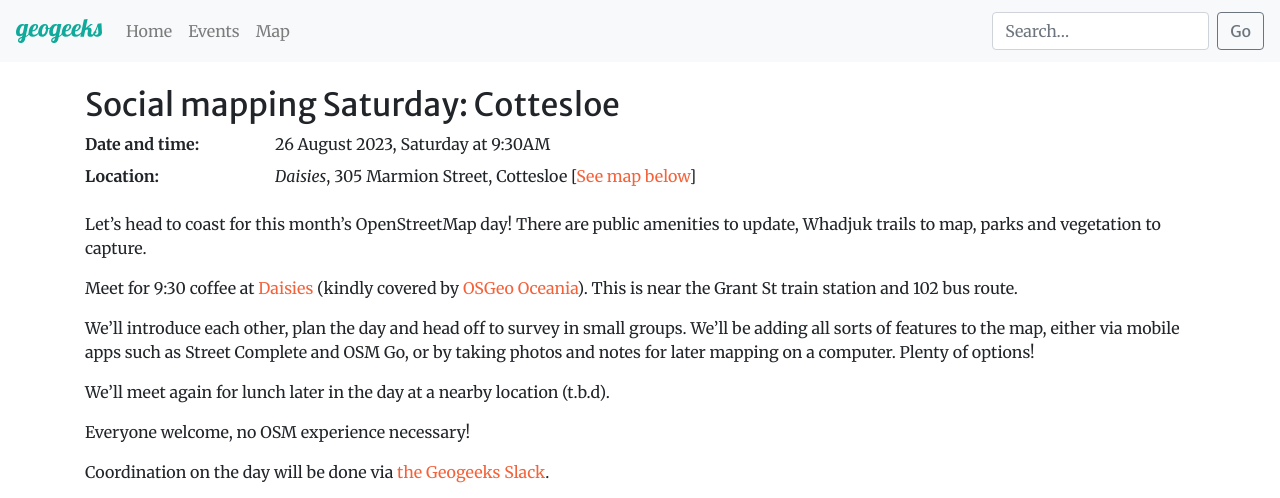
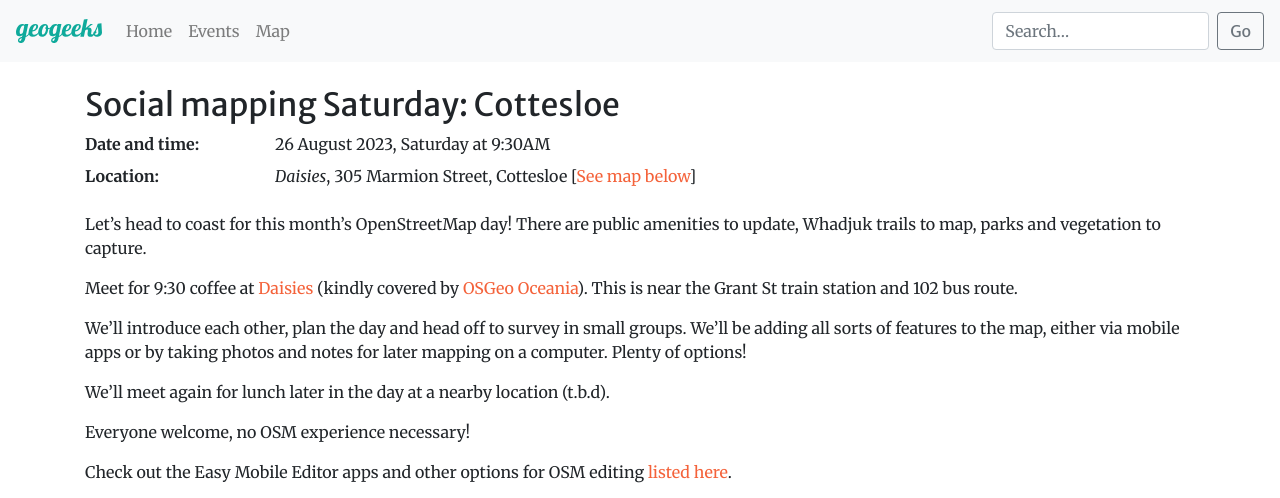
Before and after one commit to geogeeks-au/geogeeks-au.github.io, a Jekyll site: the page built from 2023/0826_osm-cottesloe.md, in a window 1280 px wide. Shown: the top 498 px of the page. Built offline with Jekyll 4.4.1, drawn with Linux system fonts in a browser that asks for light colours; comment, search, counter and statistics services are not loaded.

Commit message:
Update 0826_osm-cottesloe.md

```diff
--- a/2023/0826_osm-cottesloe.md
+++ b/2023/0826_osm-cottesloe.md
@@ -18,10 +18,12 @@ Let's head to coast for this month's OpenStreetMap day! There are public ameniti
 Meet for 9:30 coffee at [Daisies](https://www.daisies.net.au/) (kindly covered by [OSGeo Oceania](https://osgeo-oceania.org)). This is near the Grant St train station and 102 bus route.
 
 We'll introduce each other, plan the day and head off to survey in small groups.
-We'll be adding all sorts of features to the map, either via mobile apps such as Street Complete and OSM Go, or by taking photos and notes for later mapping on a computer. Plenty of options!
+We'll be adding all sorts of features to the map, either via mobile apps or by taking photos and notes for later mapping on a computer. Plenty of options!
 
 We'll meet again for lunch later in the day at a nearby location (t.b.d).
 
 Everyone welcome, no OSM experience necessary!
 
+Check out the Easy Mobile Editor apps and other options for OSM editing [listed here](https://wiki.openstreetmap.org/wiki/Perth/Social_Mapping_Sunday#Getting_Started).
+
 Coordination on the day will be done via [the Geogeeks Slack](https://join.slack.com/t/geogeeks/shared_invite/zt-13fnotoqb-YkyMTmvwZEB_nDUis_30hw).
```
